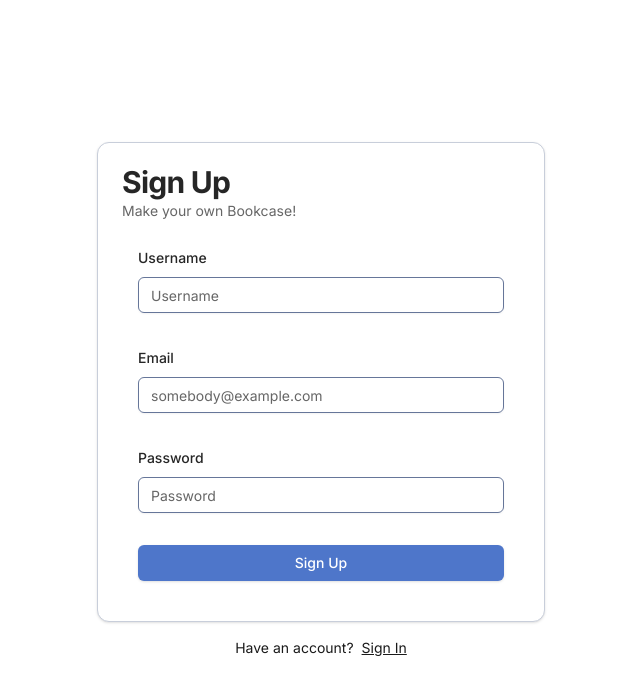
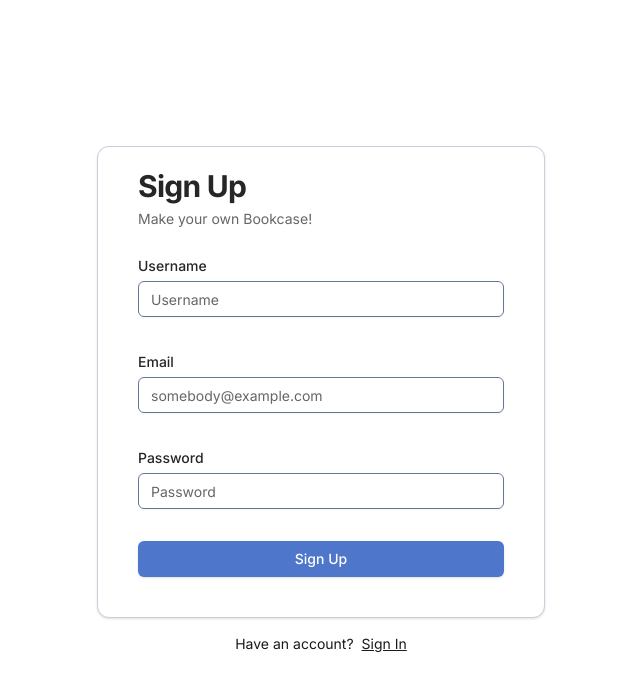
Before and after one commit to ninnistic/bookcase, a Next.js app in the folder frontend/: page /signup in a window 1280 px wide. Shown: the top 694 px of the page, without its empty margins (319-959 px from the left). Built offline with nearby package versions, Linux system fonts and the light colour scheme; no server answers.

Commit message:
edit FormItem className

```diff
--- a/frontend/components/ui/card.tsx
+++ b/frontend/components/ui/card.tsx
@@ -23,7 +23,7 @@
 >(({ className, ...props }, ref) => (
   <div
     ref={ref}
-    className={cn("flex flex-col space-y-1 p-6", className)}
+    className={cn("flex flex-col space-y-2 px-10 py-6", className)}
     {...props}
   />
 ));
--- a/frontend/components/ui/form.tsx
+++ b/frontend/components/ui/form.tsx
@@ -78,7 +78,7 @@
 
   return (
     <FormItemContext.Provider value={{ id }}>
-      <div ref={ref} className={cn("space-y-2", className)} {...props} />
+      <div ref={ref} className={cn("space-y-1", className)} {...props} />
     </FormItemContext.Provider>
   );
 });
```
